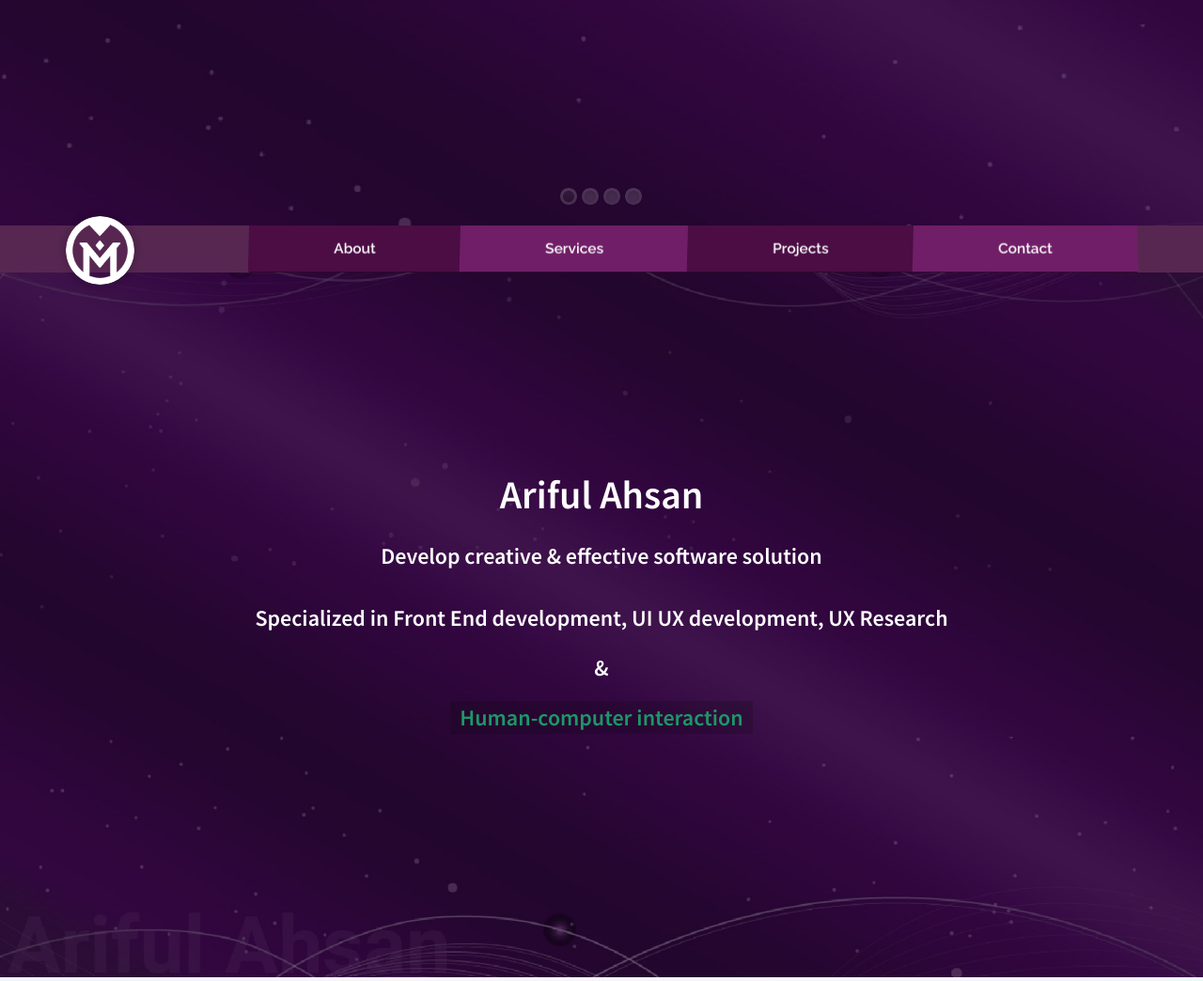
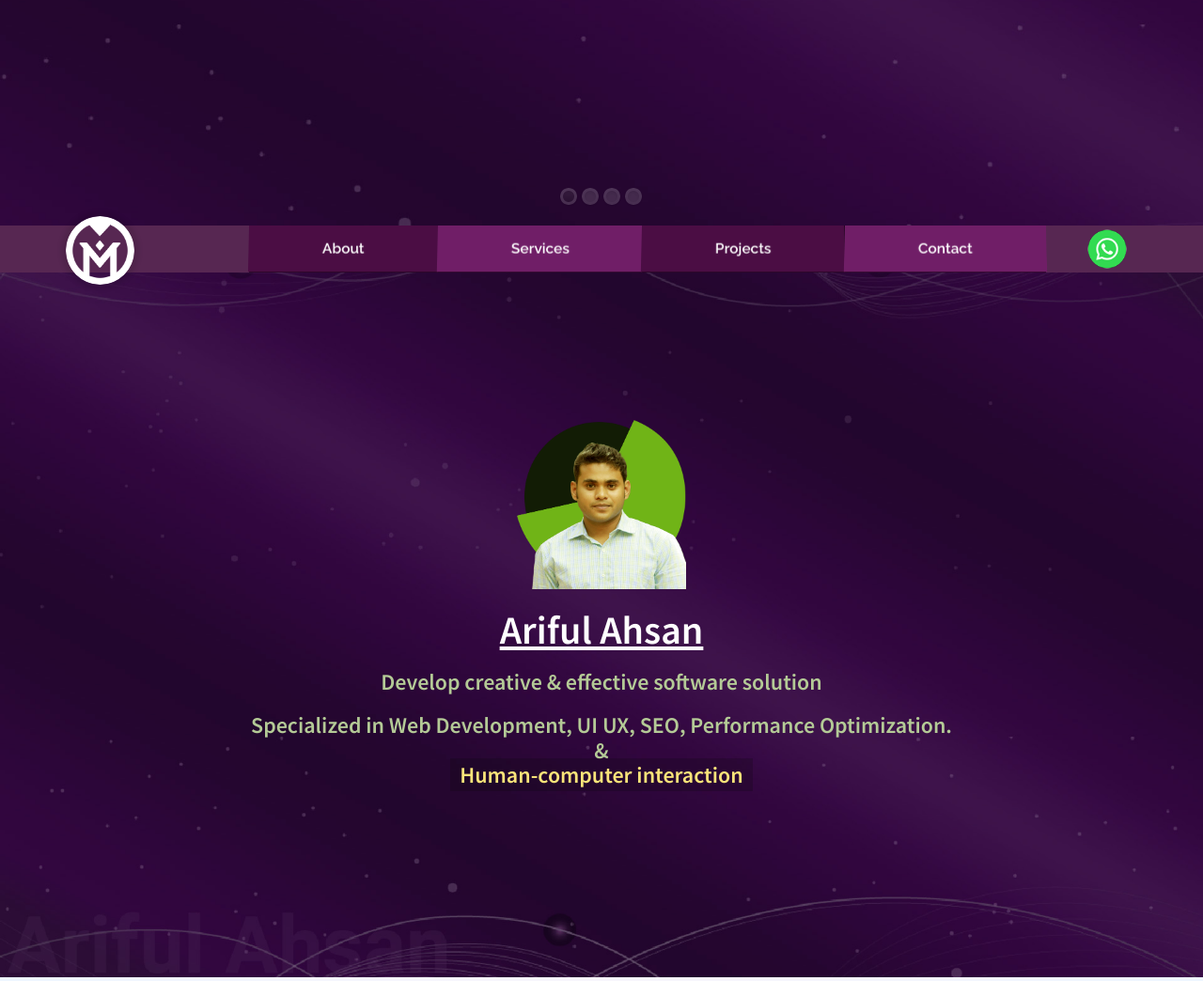
Before and after one commit to ArifulAhsan/ArifulAhsan.github.io, a PHP site: page / in a window 1280 px wide. Shown: the part 560-1604 px from the top of the page at 94% size. Run offline with PHP 8.4, Linux system fonts and the light colour scheme.

Commit message:
2025 Changes

```diff
--- a/css/nijum.css
+++ b/css/nijum.css
@@ -489,17 +489,19 @@ a.mailing:hover{background:#fff; color:#0E373D; border-color:#0E373D;} */
 	text-align:center;
 	background:url(../img/ahsan_bg.jpg) fixed center;
 	background-size:cover;
-	color:#fff;
+	color:#b4ca96;
 	position: relative;
 }
 #recognise h2{
+	color: #fff;
 	font-size:3em;
 	font-weight:bold;
+	text-decoration: underline;
 }
 #recognise h3{
 	font-family: 'Source Sans Pro', sans-serif;
 	font-weight: 600;
-	padding: 10px 0;
+	padding: 0;
 }
 .ariful_curve{
 	position: absolute;
@@ -509,10 +511,27 @@ a.mailing:hover{background:#fff; color:#0E373D; border-color:#0E373D;} */
 }
 #recognise a{
 	background: #09090933;
-    padding: 2px 10px;
+	color: #fae479;
+  padding: 2px 10px;
 	transition: all 0.4s;
 }
-
+.my_image{
+	max-width: 180px;
+  margin: 15px auto;
+}
+.wa_info{
+	 position: relative;
+	 width: 70px;
+	 padding: 0 10px;
+   display: block;
+   border-radius: 50%;
+   transition: all 0.4s;
+
+}
+.wa_info:hover{
+	background: #240421;
+	transform: scale(1.3);
+}
 /*=======================================================*/
 #pro-area{
 	/* background:url(../img/arifulahsan_bg.jpg) fixed center;
--- a/index.html
+++ b/index.html
@@ -12,10 +12,11 @@
     <meta charset="utf-8">
     <meta http-equiv="X-UA-Compatible" content="IE=edge">
     <meta name="viewport" content="width=device-width, initial-scale=1">
-    <title>Ariful Ahsan | Web & Software Developer</title>
+    <title>Ariful Ahsan | Web Developer | Technology Consultant</title>
     <meta name="author" content="Ariful Ahsan">
-    <meta name="description" content="Ariful Ahsan, Director of UI, Web Master, Web Developer, Coding ideas into live UI, User Experience Engineer">
-    <meta name="keywords" content="Ariful Ahsan, Director of UI, Web Master, Web Developer, Coding ideas into live UI, User Experience Engineer, Front End Developer, Software Developer">
+    <meta name="description" content="Unlock your website's potential with our professional web and front-end development services. Get expert technology consulting to enhance your business growth. Need a web developer? Find experts to build your website today. Get started now and boost your online presence quickly.">
+    <!-- <meta name="description" content="A Web Developer, Developing custom web application for business, Technology Consultant Coding ideas into live UI, User Experience Engineer"> -->
+    <meta name="keywords" content="Ariful Ahsan, Web Developer, Technology Expert, Front End Developer, UI UX, Web Design, Software Developer">
 
     <!--favicons-->
     <link rel="icon shortcut" type="image/png" href="favicon.png" sizes="32x32" />
@@ -128,7 +129,7 @@
                         data-elementdelay="0.1"
                         data-endelementdelay="0.1"
                         data-endspeed="300"
-                        style="z-index: 4;  color:#333; font-size:1.9em; max-width: auto; max-height: auto; white-space: nowrap; margin-top: 30px">Providing ux-focused-ui coding skill
+                        style="z-index: 4;  color:#333; font-size:1.9em; max-width: auto; max-height: auto; white-space: nowrap; margin-top: 30px">Develop custom software solutions & website for business growth.
                     </div>
 
                     <div class="tp-caption text_black customin black_heavy_70 skewfromrightshort fadeout tp-resizeme rs-parallaxlevel-10 text_style_five"
@@ -156,7 +157,7 @@
                 <!-- SLIDE  -->
                 <li data-transition="turnoff-vertical" data-slotamount="5" data-masterspeed="700">
                     <!-- MAIN IMAGE -->
-                    <img src="img/ariful_bg.jpg"  alt="kenburns1"  data-bgposition="center center" data-kenburns="on" data-duration="20000" data-ease="Power4.easeOut" data-bgfit="100" data-bgfitend="170" data-bgpositionend="center center" style="background:#FFFFFF;">
+                    <img src="img/ariful_bg3.jpg"  alt="kenburns1"  data-bgposition="center center" data-kenburns="on" data-duration="20000" data-ease="Power4.easeOut" data-bgfit="100" data-bgfitend="170" data-bgpositionend="center center" style="background:#FFFFFF;">
                     <!-- LAYERS -->
                     <!-- LAYER 0 -->
                     <div class="tp-caption customin customout text_style_one"
@@ -565,7 +566,7 @@
                 <!-- SLIDE  -->
                 <li data-transition="curtain-2" data-slotamount="6" data-masterspeed="700" >
                     <!-- MAIN IMAGE -->
-                    <img src="img/ariful_bg.jpg"  alt="Ariful"  data-bgposition="center center" data-kenburns="on" data-duration="20000" data-ease="Power4.easeOut" data-bgfit="100" data-bgfitend="170" data-bgpositionend="center center" style="background:#FFFFFF;">
+                    <img src="img/bg_ariful2.jpg"  alt="Ariful"  data-bgposition="center center" data-kenburns="on" data-duration="20000" data-ease="Power4.easeOut" data-bgfit="100" data-bgfitend="170" data-bgpositionend="center center" style="background:#FFFFFF;">
                     <!-- LAYERS -->
 
 
@@ -760,12 +761,18 @@
                         <i class="fa fa-bars"></i>
                     </div>
 
-                    <div class="navigation col-md-10 col-sm-9 col-xs-7">
+                    <div class="navigation col-md-9 col-sm-8 col-xs-7">
                         <ul>
                             <li><a target="_blank" href="http://about.me/arifulahsan" class="animatedscroll" data-offset="-50"><span data-hover="About">About</span></a></li>
                             <li><a href="#pro-area" class="animatedscroll" data-offset="-50"><span data-hover="Services">Services</span></a></li>
                             <li><a href="#projects" class="animatedscroll" data-offset="-50"><span data-hover="Projects">Projects</span></a></li>
                             <li><a href="#contact" class="animatedscroll" data-offset="-150"><span data-hover="Contact">Contact</span></a></li>
+
+                        </ul>
+                    </div>
+                    <div class="col-xs-1">
+                        <ul>
+                            <li><a target="_blank" href="https:wa.me/+8801777193101" title="Whatsapp"  class="wa_info" data-offset="-150"><img src="img/wa_logo.png" alt="Whatsapp" class="img-responsive" ></a></li>
                         </ul>
                     </div>
             </div>
@@ -777,10 +784,13 @@
     <div class="container">
         <div class="adjust-in-middle">
             <div class="adjust-in-middle-box">
+            <div class="my_image">
+                <img src="img/ariful-ahsan.png" class="img-responsive">
+            </div>
             <h2>Ariful Ahsan</h2>
             <!-- <h3>Pixel Perfect Responsive Cross Browser Supporting Front-End Developer</h3> -->
             <h3>Develop creative & effective software solution</h3>
-            <h3> Specialized in Front End development, UI UX development, UX Research <br/><br/> &amp; <br/><br/> <a href="https://en.wikipedia.org/wiki/Human%E2%80%93computer_interaction" target="_blank">Human-computer interaction</a></h3>
+            <h3> Specialized in Web Development, UI UX, SEO, Performance Optimization.<br/> &amp; <br/> <a href="https://en.wikipedia.org/wiki/Human%E2%80%93computer_interaction" target="_blank">Human-computer interaction</a></h3>
             </div>
         </div>
 
@@ -1149,7 +1159,7 @@
     <div class="container">
         <div class="row">
             <div class="col-sm-6 col-xs-12 small-text-center">
-                <p><a href="#" class="bottom_border_animate"  data-toggle="modal" data-target="#modal_developer">Ariful Ahsan</a> &copy; 2011-2023</p>
+                <p><a href="#" class="bottom_border_animate"  data-toggle="modal" data-target="#modal_developer">Ariful Ahsan</a> &copy; 2011-2025</p>
             </div>
             <div class="col-sm-6 col-xs-12 small-text-center">
                 <p class="pull-right">from: Dhaka, Bangladesh</p>
```
Also changed, not shown: img/ariful-ahsan.png (added), img/ariful_bg3.jpg (added), img/ariful_bg31.jpg (added), img/bg_ariful.jpg (added), img/bg_ariful1.jpg (added), img/bg_ariful2.jpg (added), img/wa_logo.png (added).
